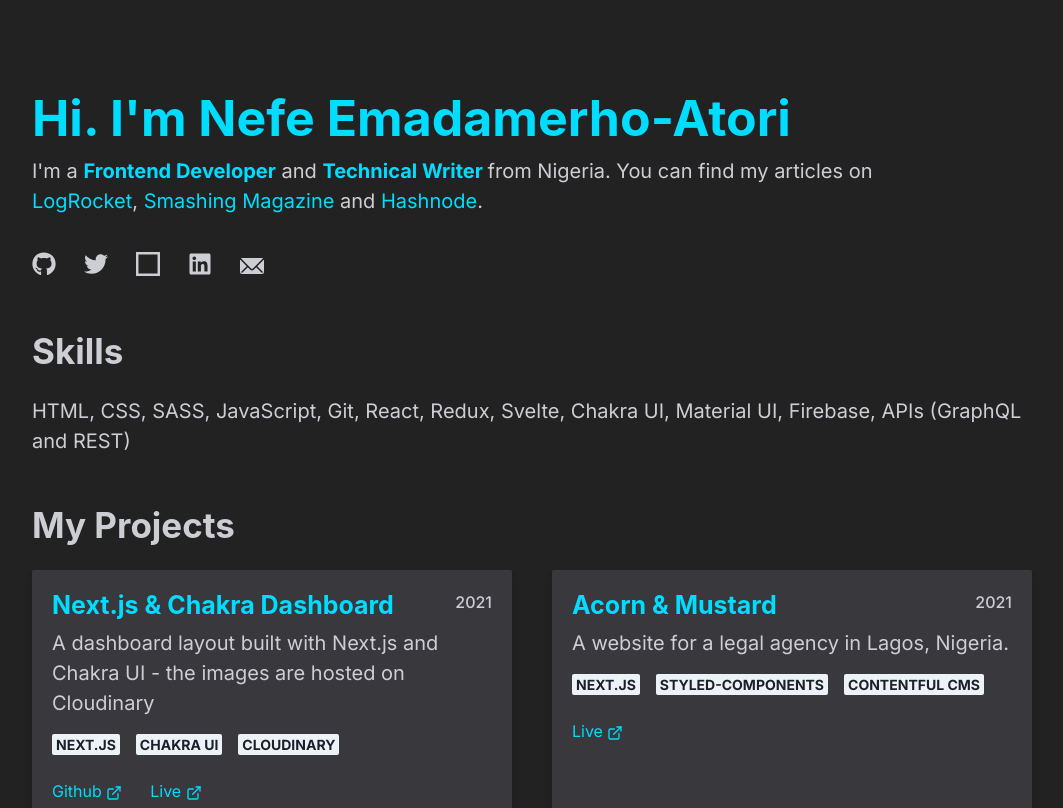
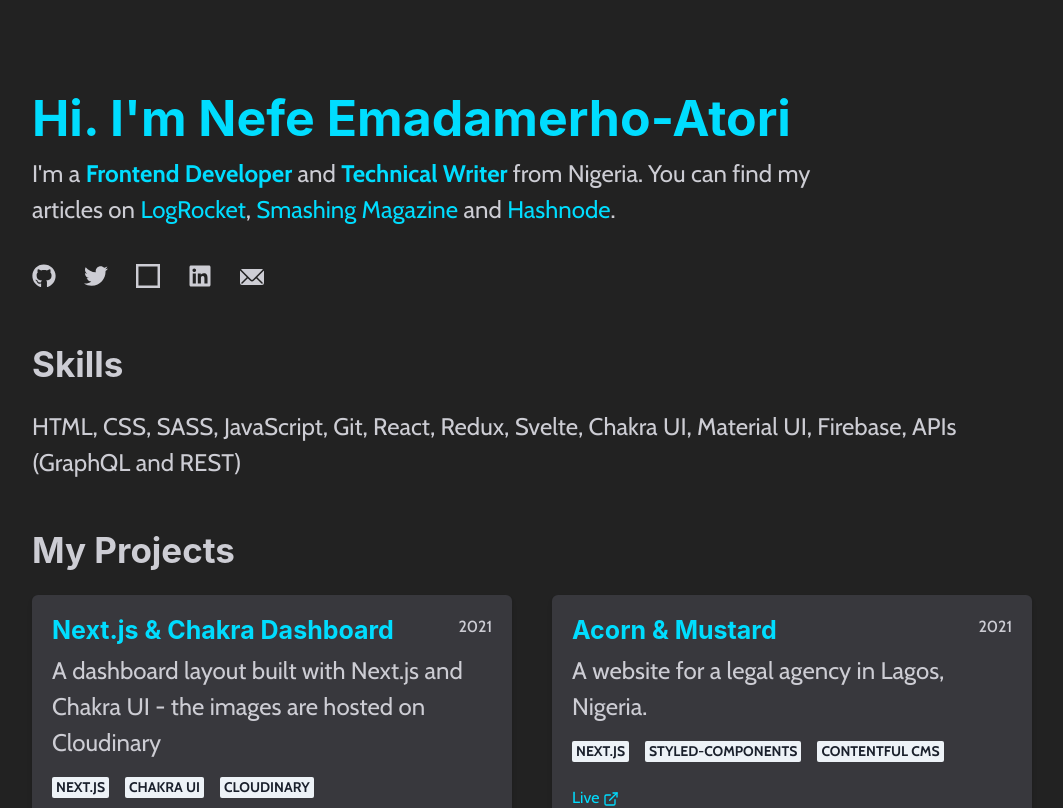
Before and after one commit to nefejames/my-portfolio-v3, a Next.js app: page / in a window 1280 px wide. Shown: the top 808 px of the page, without its empty margins (108-1171 px from the left). Built offline with nearby package versions, Linux system fonts and the light colour scheme.

Commit message:
changed font to 'Cabin' and increased the font size of texts

```diff
--- a/Theme.js
+++ b/Theme.js
@@ -1,13 +1,4 @@
 import { extendTheme } from "@chakra-ui/react";
-import { createBreakpoints } from "@chakra-ui/theme-tools";
-
-export const breakpoints = createBreakpoints({
-  sm: "360px",
-  md: "768px",
-  lg: "992px",
-  xl: "1440px",
-  "2xl": "1536px",
-});
 
 const Theme = extendTheme({
   styles: {
@@ -15,7 +6,10 @@
       "html, body": {
         background: "#222",
         color: "#CDCDD4",
-        fontFamily: `Inter, 'sans-serif'`,
+        fontFamily: `'Cabin', sans-serif`,
+      },
+      p: {
+        fontSize: "2xl",
       },
     },
   },
--- a/components/Card.js
+++ b/components/Card.js
@@ -3,7 +3,7 @@
 export default function Card({ children, CardForBlog }) {
   return (
     <Box
-      borderRadius="sm"
+      borderRadius="md"
       background="#38383d"
       boxShadow="md"
       _hover={CardForBlog && { background: "#42414d" }}
--- a/components/ProjectCard.js
+++ b/components/ProjectCard.js
@@ -43,7 +43,7 @@
             {year}
           </Text>
         </Flex>
-        <Text fontSize={["lg", "xl"]}>{details}</Text>
+        <Text>{details}</Text>
 
         <Wrap mt={4} spacing={4}>
           {tags.map((tag, index) => (
--- a/pages/_app.js
+++ b/pages/_app.js
@@ -6,7 +6,7 @@
 
 function MyApp({ Component, pageProps }) {
   return (
-    <ChakraProvider theme={Theme} resetCSS>
+    <ChakraProvider theme={Theme}>
       <Component {...pageProps} />
     </ChakraProvider>
   );
--- a/pages/_document.js
+++ b/pages/_document.js
@@ -12,7 +12,7 @@
         <Head>
           <link rel="preconnect" href="https://fonts.gstatic.com" />
           <link
-            href="https://fonts.googleapis.com/css2?family=Inter:wght@400;500;600;700;800&display=swap"
+            href="https://fonts.googleapis.com/css2?family=Cabin:wght@400;500;600;700&display=swap"
             rel="stylesheet"
           />
         </Head>
--- a/sections/About.js
+++ b/sections/About.js
@@ -17,7 +17,7 @@
       </Heading>
       <Stack spacing="5">
         <Box>
-          <Text fontSize={["lg", "xl"]}>
+          <Text>
             I'm a{" "}
             <Text as="span" fontWeight="bold" color="#00DDFF">
               {" "}
--- a/sections/Footer.js
+++ b/sections/Footer.js
@@ -3,7 +3,7 @@
 export default function Footer() {
   return (
     <Box>
-      <Text fontSize={["lg", "xl"]}>Built with Next.js, 💓 and Chakra UI</Text>
+      <Text>Built with Next.js, 💓 and Chakra UI</Text>
     </Box>
   );
 }
--- a/sections/Skills.js
+++ b/sections/Skills.js
@@ -9,7 +9,7 @@
             Skills
           </Heading> */}
         <Box>
-          <Text fontSize={["lg", "xl"]}>
+          <Text>
             HTML, CSS, SASS, JavaScript, Git, React, Redux, Svelte, Chakra UI,
             Material UI, Firebase, APIs (GraphQL and REST)
           </Text>
```
